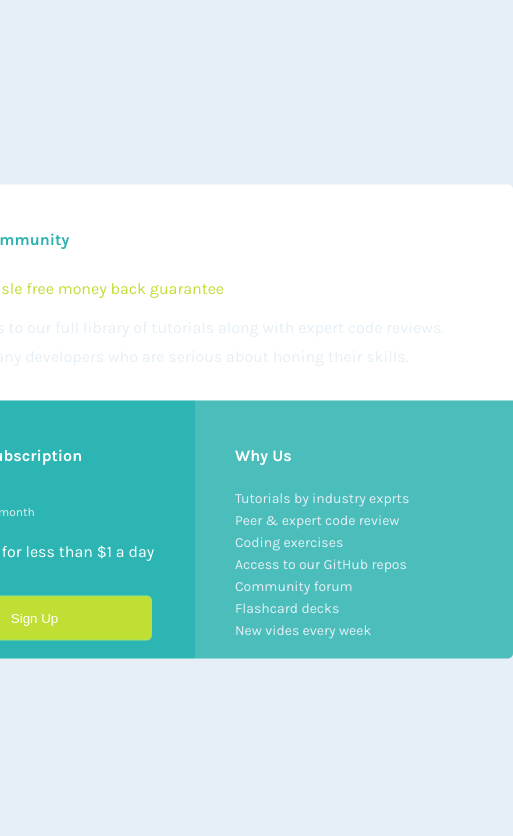
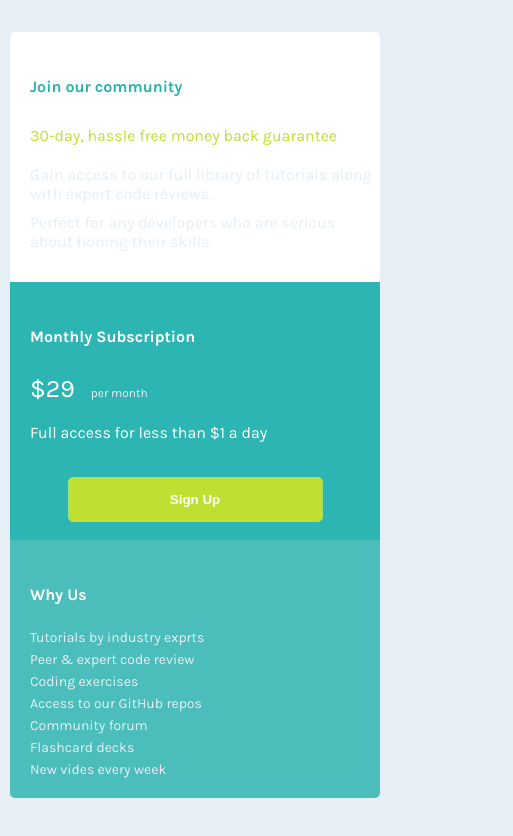
Before and after one commit to redoine62/projet-1, a plain HTML site: page index.html in a window 390 px wide. Shown: the whole page, 513 px wide, since content can reach past the window. Drawn offline with Linux system fonts and the light colour scheme.

Commit message:
Css desktop + mobile responsive

```diff
--- a/style.css
+++ b/style.css
@@ -81,6 +81,7 @@ header p:nth-child(4){
   cursor: pointer;
   margin: 35px 0 0 40px;
   position: relative;
+  font-weight: bold;
 }
 .our{
   width: 318px;
@@ -101,3 +102,65 @@ header p:nth-child(4){
   font-size: 14px;
   padding: 0 0 5px 0;
 }
+
+@media screen and (max-width: 600px) {
+  div{
+    display: block;
+    float: none;
+    margin: 0;
+  }
+  .container{
+    width: 100%;
+    height: 100%;
+    position: relative;
+    margin-bottom: -100px;
+  }
+  .container header{
+    margin: 415px 10px 0 10px;
+    height: 250px;
+  }
+  header h1{
+    padding: 45px 0 30px 20px;
+  }
+  header span{
+    padding: 20px 0 0 20px;
+  }
+  header p:nth-child(3){
+    padding: 20px 0 0 20px;
+  }
+  header p:nth-child(4){
+    padding: 10px 0 0 20px;
+  }
+  .sub{
+    margin: 0 10px;
+    width: auto;
+    border-radius: 0px;
+  }
+  .sub h1{
+    padding: 45px 0 28px 20px;
+  }
+  .sub .price{
+    padding: 0 0 0 20px;
+  }
+  .sub p{
+    padding: 20px 0 0 20px;
+  }
+  .sub button{
+    width: 255px;
+    margin: 35px auto;
+    display: flex;
+    justify-content: center;
+    align-items: center;
+  }
+  .our{
+    margin: 0 10px;
+    width: auto;
+    border-radius: 0 0 5px 5px;
+  }
+  .our h1{
+    padding: 45px 0 25px 20px;
+  }
+  .our ul{
+    padding: 0 0 0 20px;
+  }
+}
```
